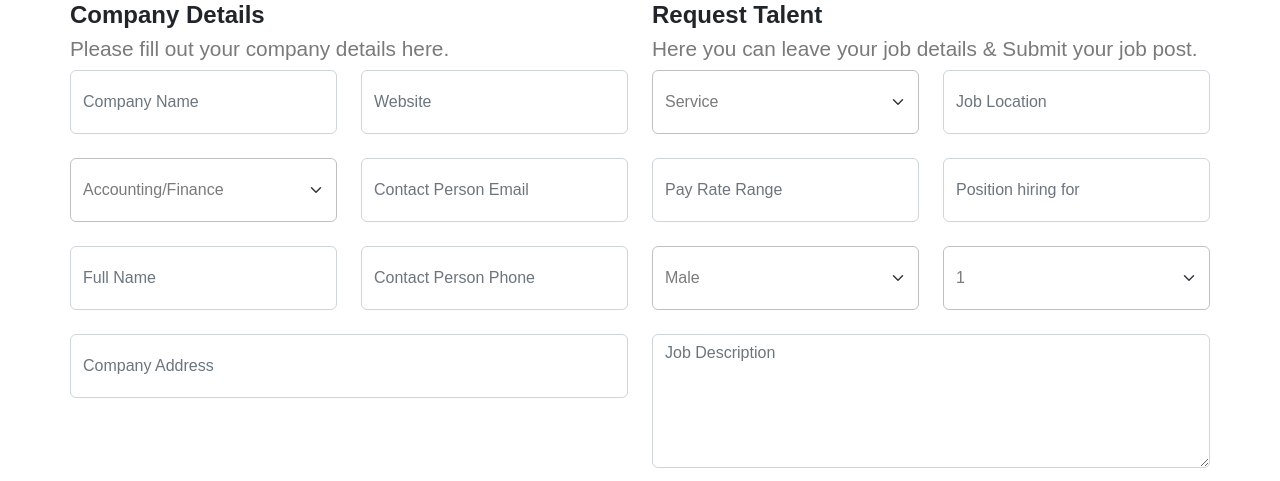
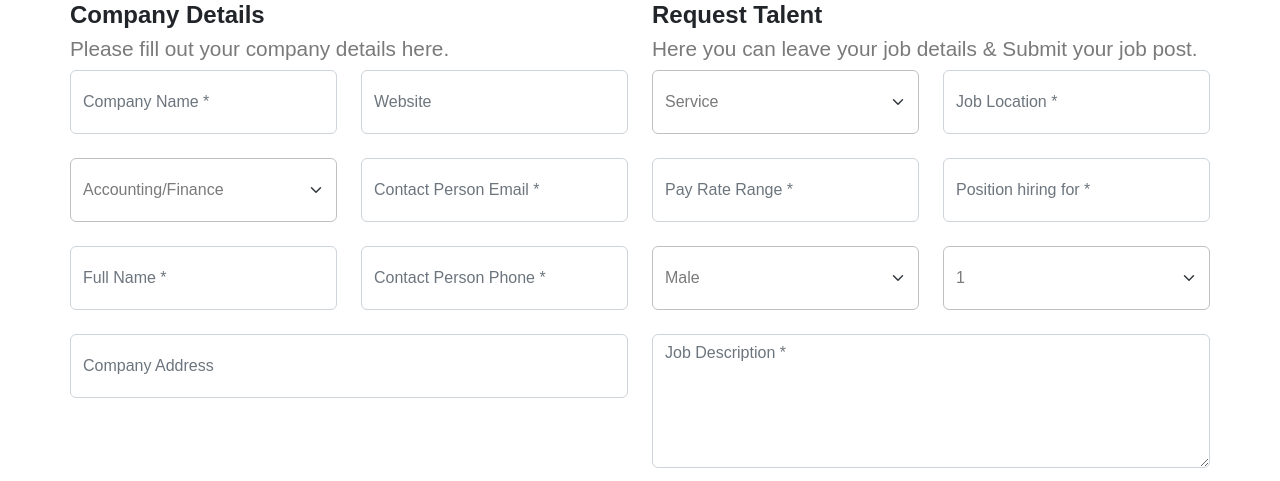
Before and after one commit to pos1234/yes-next, a Next.js app: page /home/submit-job-order in a window 1280 px wide. Shown: the part 319-800 px from the top of the page. Built offline with nearby package versions, Linux system fonts and the light colour scheme; no server answers.

Commit message:
fixed some errors

```diff
--- a/pages/home/submit-job-order.js
+++ b/pages/home/submit-job-order.js
@@ -73,6 +73,7 @@ const SubmitJobOrder = ()=>{
                 )
             }
         <Form className={styles['login-form']} onSubmit={handleSub}>
+
                 <Row>
                     <Col>
                         <h1>Company Details</h1>
@@ -80,7 +81,8 @@ const SubmitJobOrder = ()=>{
                         <Row>
                             <Col md={6}>
                             <Form.Group className="mb-4 ">
-                                <Form.Control value={submitJob.companyName} onChange={(event)=>setSubmitJob({...submitJob,companyName : event.target.value})} placeholder="Company Name" type="text-field" required/>
+
+                                <Form.Control value={submitJob.companyName} onChange={(event)=>setSubmitJob({...submitJob,companyName : event.target.value})} placeholder="Company Name *" type="text-field" required/>
                             </Form.Group>
                             </Col>
                             <Col md={6}>
@@ -101,17 +103,17 @@ const SubmitJobOrder = ()=>{
                             </Col>
                             <Col md={6}>
                             <Form.Group className="mb-4 ">
-                                <Form.Control  value={submitJob.companyPersonEmail} onChange={(event)=>setSubmitJob({...submitJob,companyPersonEmail : event.target.value})}  placeholder="Contact Person Email" type="email" required/>
+                                <Form.Control  value={submitJob.companyPersonEmail} onChange={(event)=>setSubmitJob({...submitJob,companyPersonEmail : event.target.value})}  placeholder="Contact Person Email *" type="email" required/>
                             </Form.Group>
                             </Col>
                             <Col md={6}>
                             <Form.Group className="mb-4 ">
-                                <Form.Control  value={submitJob.fullName} onChange={(event)=>setSubmitJob({...submitJob,fullName : event.target.value})} placeholder="Full Name" type="text-field" required/>
+                                <Form.Control  value={submitJob.fullName} onChange={(event)=>setSubmitJob({...submitJob,fullName : event.target.value})} placeholder="Full Name *" type="text-field" required/>
                             </Form.Group>
                             </Col>
                             <Col md={6}>
                             <Form.Group className="mb-4 ">
-                                <Form.Control  value={submitJob.contactPersonPhone} onChange={(event)=>setSubmitJob({...submitJob,contactPersonPhone : event.target.value})} placeholder="Contact Person Phone" type="text-field" required/>
+                                <Form.Control  value={submitJob.contactPersonPhone} onChange={(event)=>setSubmitJob({...submitJob,contactPersonPhone : event.target.value})} placeholder="Contact Person Phone *" type="text-field" required/>
                             </Form.Group>
                             </Col>
                             <Col xs={12}>
@@ -119,6 +121,7 @@ const SubmitJobOrder = ()=>{
                                 <Form.Control  value={submitJob.companyAdress} onChange={(event)=>setSubmitJob({...submitJob,companyAdress : event.target.value})} placeholder="Company Address" type="text-field" />
                             </Form.Group>
                             </Col>
+
                         </Row>
                     </Col>
                     <Col sm={12} md={6}>
@@ -138,17 +141,17 @@ const SubmitJobOrder = ()=>{
                             </Col>
                             <Col md={6}>
                             <Form.Group className="mb-4 ">
-                                <Form.Control value={submitJob.jobLocation} onChange={(event)=>setSubmitJob({...submitJob,jobLocation: event.target.value})} placeholder="Job Location" type="text-field" required/>
+                                <Form.Control value={submitJob.jobLocation} onChange={(event)=>setSubmitJob({...submitJob,jobLocation: event.target.value})} placeholder="Job Location *" type="text-field" required/>
                             </Form.Group>
                             </Col>
                             <Col md={6}>
                             <Form.Group className="mb-4 ">
-                                <Form.Control value={submitJob.paymentRange} onChange={(event)=>setSubmitJob({...submitJob,paymentRange: event.target.value})} placeholder="Pay Rate Range" type="text-field" required/>
+                                <Form.Control value={submitJob.paymentRange} onChange={(event)=>setSubmitJob({...submitJob,paymentRange: event.target.value})} placeholder="Pay Rate Range *" type="text-field" required/>
                             </Form.Group>
                             </Col>
                             <Col md={6}>
                             <Form.Group className="mb-4 ">
-                                <Form.Control value={submitJob.hiringPosition} onChange={(event)=>setSubmitJob({...submitJob,hiringPosition: event.target.value})} placeholder="Position hiring for" type="text-field" required />
+                                <Form.Control value={submitJob.hiringPosition} onChange={(event)=>setSubmitJob({...submitJob,hiringPosition: event.target.value})} placeholder="Position hiring for *" type="text-field" required />
                             </Form.Group>
                             </Col>
                             <Col md={6}>
@@ -173,7 +176,7 @@ const SubmitJobOrder = ()=>{
                             </Col>
                             <Col xs={12}>
                             <Form.Group className="mb-4">
-                                <Form.Control as={'textarea'} value={submitJob.jobDescription} onChange={(event)=>setSubmitJob({...submitJob,jobDescription: event.target.value})} placeholder="Job Description" rows={5} required/>
+                                <Form.Control as={'textarea'} value={submitJob.jobDescription} onChange={(event)=>setSubmitJob({...submitJob,jobDescription: event.target.value})} placeholder="Job Description *" rows={5} required/>
                             </Form.Group>
                             </Col>
                             <Col xs={12}>
--- a/pages/jobs/sign-in.js
+++ b/pages/jobs/sign-in.js
@@ -40,7 +40,6 @@ const {session,data} = useSession();
                 console.log('worked')
               }
  }
-
     return(
 
         <>
```
